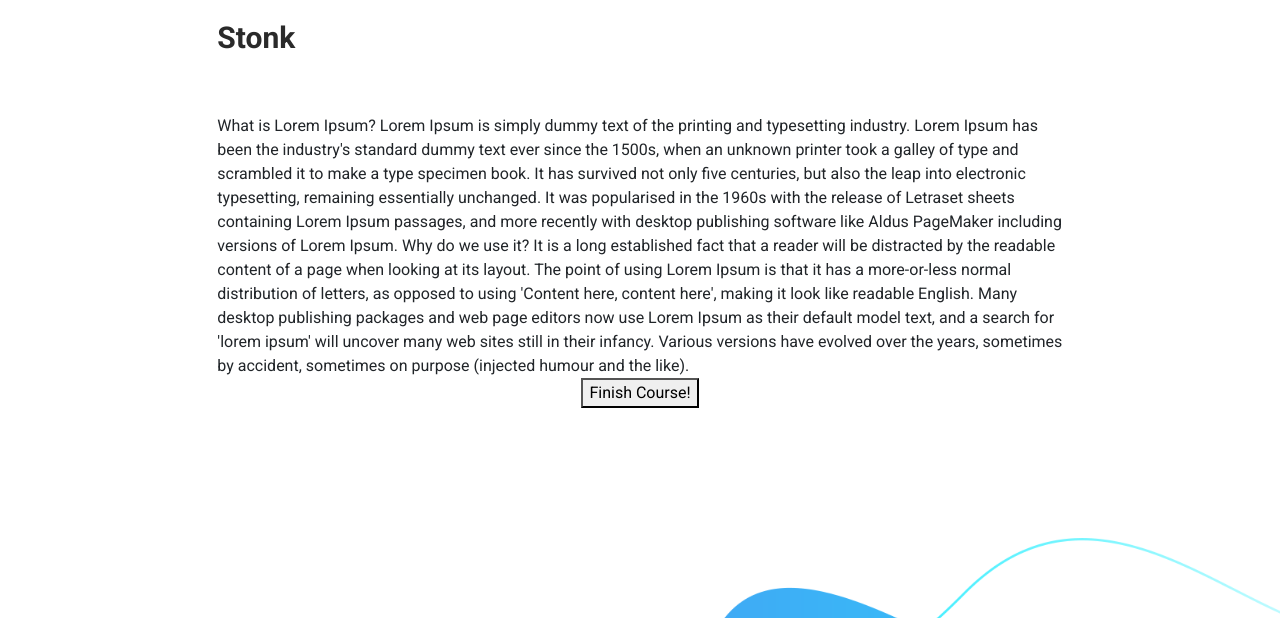
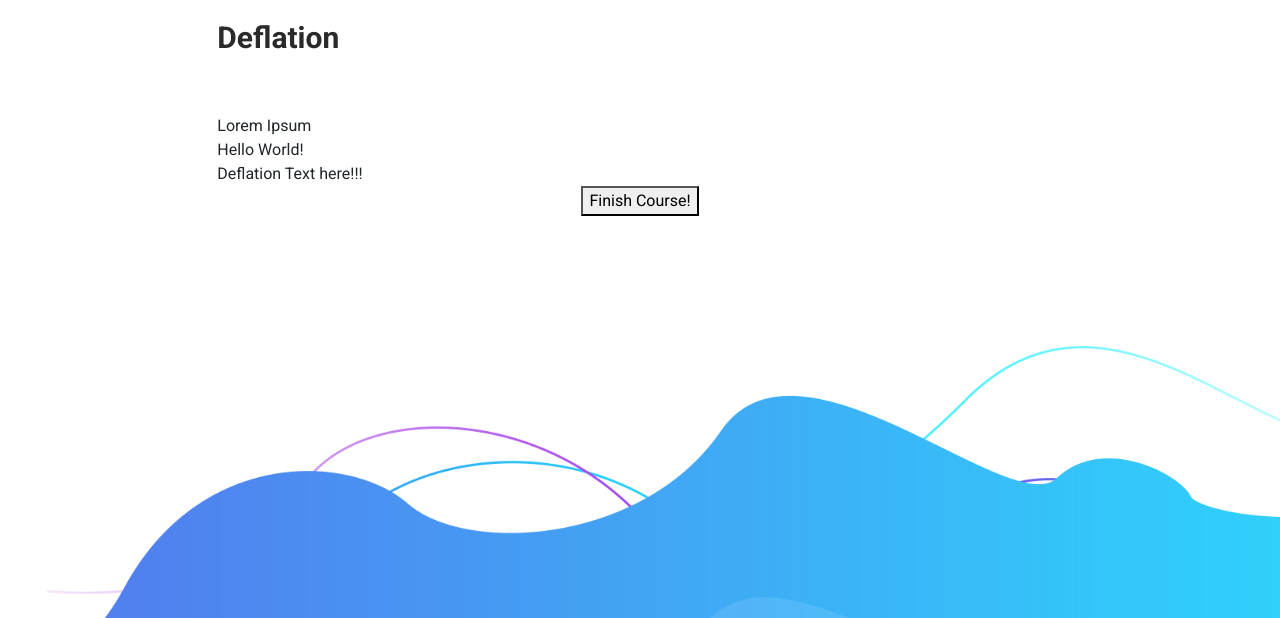
Before and after one commit to PalD777/intuition-8.0, a Flask app: page /tasks in a window 1280 px wide. Shown: the part 100-718 px from the top of the page. Run offline with Flask 2, Linux system fonts and the light colour scheme; some libraries are stand-ins or nearby versions.

Commit message:
[*] Made tasks dynamically load from files

```diff
--- a/src/app.py
+++ b/src/app.py
@@ -1,11 +1,15 @@
 from pathlib import Path
-from flask import Flask, jsonify, render_template, request, session
+from flask import Flask, jsonify, render_template, request, session, Markup
 
 
 # Sets up the Flask application
 app = Flask(__name__)
 app.secret_key = 'Secret Key 123'
+tasks_data = {}
 
+class user:
+    '''Test class to temp store stuff of db'''
+    pass
 
 @app.route("/", methods=['GET', 'POST'])
 def home():
@@ -32,6 +36,16 @@ def support():
 @app.route("/tasks", methods=['GET'])
 def tasks():
     '''Displays form page'''
-    return render_template("tasks.html", course = "stonk")
+    key = sorted(tasks_data.keys())[user.task_no]
+    return render_template("tasks.html", course = key, desc=tasks_data[key])
+
+def get_tasks():
+    for file in sorted((Path(__file__).parent / 'tasks').glob('*.txt')):
+        # Ensure users can't input to files or it will lead to server-side XSS
+        tasks_data[file.stem] = Markup(open(file).read().replace('\n', '<br>'))
+
 if __name__ == "__main__":
+    get_tasks()
+    print(tasks_data)
+    user.task_no = 1
     app.run(debug = True)
--- /dev/null
+++ b/src/tasks/1inflation.txt
@@ -0,0 +1,3 @@
+Lorem Ipsum
+Hello World!
+Inflation Text here!!!
--- /dev/null
+++ b/src/tasks/2deflation.txt
@@ -0,0 +1,3 @@
+Lorem Ipsum
+Hello World!
+Deflation Text here!!!
--- a/src/templates/tasks.html
+++ b/src/templates/tasks.html
@@ -4,16 +4,12 @@
 <div class="row">
   <div class="col-lg-8 offset-lg-2">
     <div class="section-heading">
-      <br><br><br><br><br><h4>{{course.title()}} </h4><br><br>
+      <br><br><br><br><br><h4>{{course[1:].title()}} </h4><br><br>
     </div>
   </div>
   <div class = "col-lg-8 offset-lg-2">
       <div class = "text-heading">
-        What is Lorem Ipsum?
-        Lorem Ipsum is simply dummy text of the printing and typesetting industry. Lorem Ipsum has been the industry's standard dummy text ever since the 1500s, when an unknown printer took a galley of type and scrambled it to make a type specimen book. It has survived not only five centuries, but also the leap into electronic typesetting, remaining essentially unchanged. It was popularised in the 1960s with the release of Letraset sheets containing Lorem Ipsum passages, and more recently with desktop publishing software like Aldus PageMaker including versions of Lorem Ipsum.
-
-        Why do we use it?
-        It is a long established fact that a reader will be distracted by the readable content of a page when looking at its layout. The point of using Lorem Ipsum is that it has a more-or-less normal distribution of letters, as opposed to using 'Content here, content here', making it look like readable English. Many desktop publishing packages and web page editors now use Lorem Ipsum as their default model text, and a search for 'lorem ipsum' will uncover many web sites still in their infancy. Various versions have evolved over the years, sometimes by accident, sometimes on purpose (injected humour and the like).
+        {{desc}}
       </div>
   </div>
 
```
Also changed, not shown: src/static/images/invertignesh.jpg (deleted).
